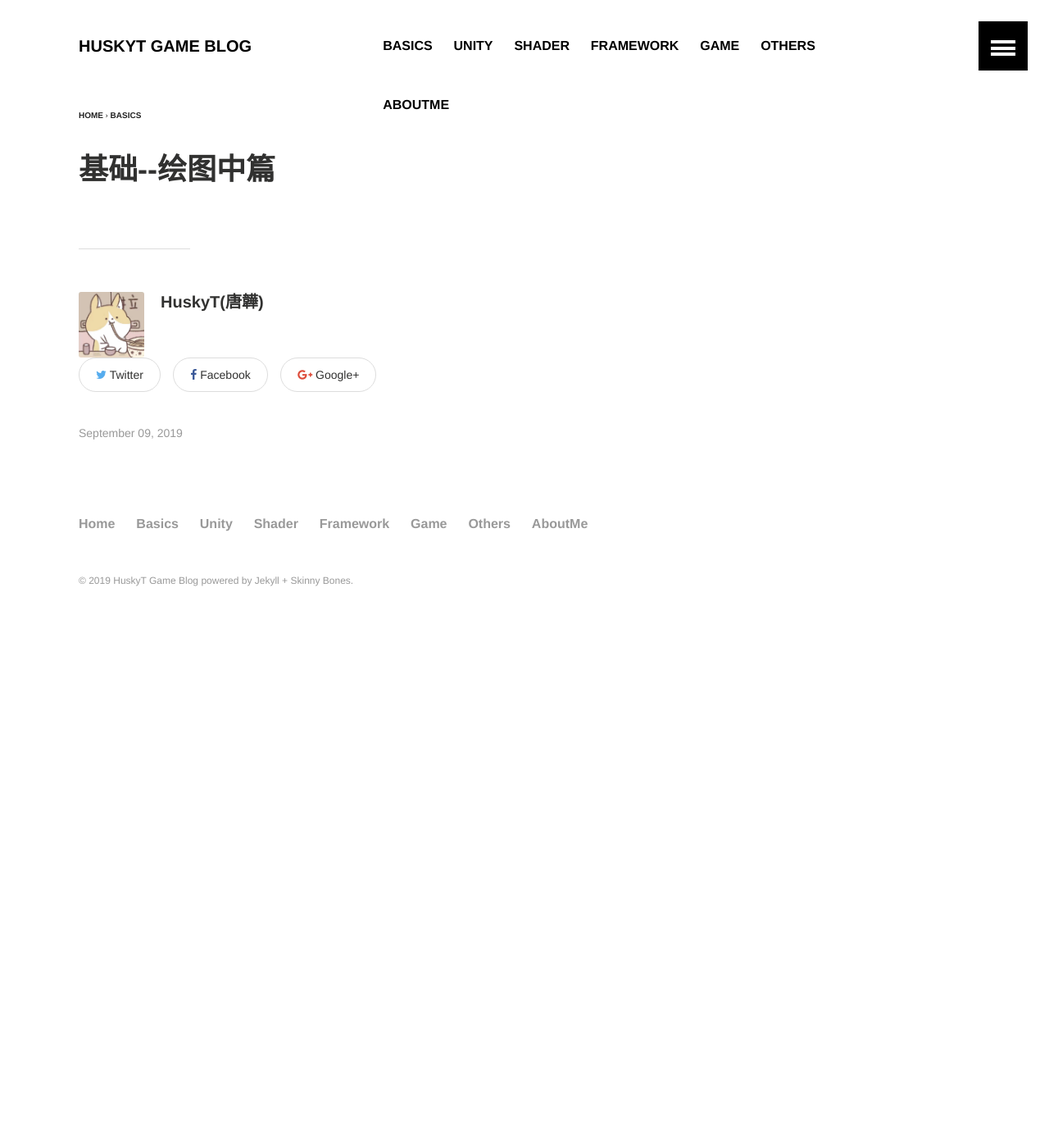
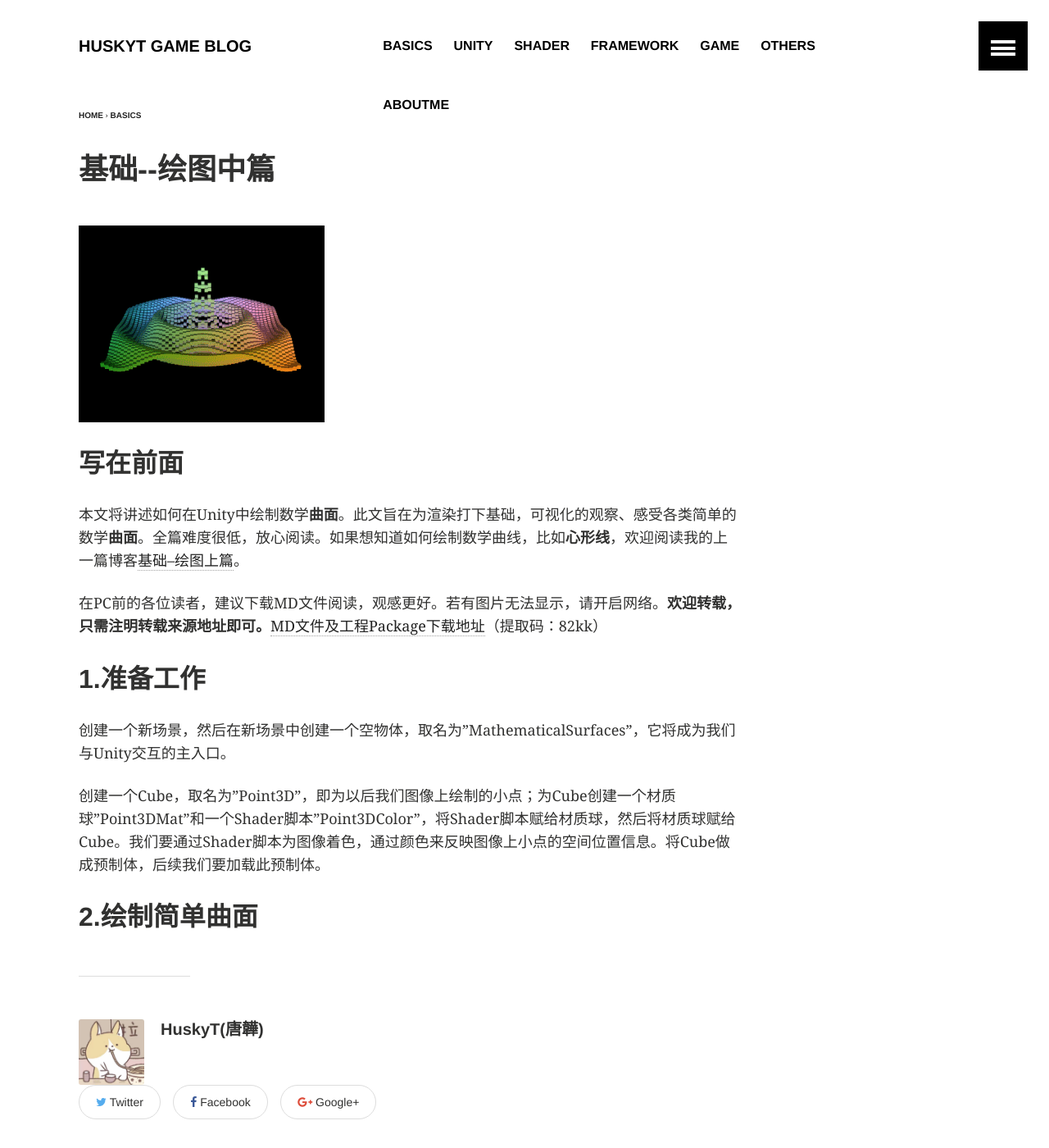
Before and after one commit to HuskyTGame/HuskyTGame.github.io, a Jekyll site: the page built from _posts/basics/2019-09-09-基础--绘图中篇.md, in a window 1280 px wide and 1400 px high. Shown: the whole window at 82% size. Built offline with Jekyll 4.4.1, drawn with Linux system fonts in a browser that asks for light colours.

Commit message:
Update 2019-09-09-基础--绘图中篇.md

```diff
--- a/_posts/basics/2019-09-09-基础--绘图中篇.md
+++ b/_posts/basics/2019-09-09-基础--绘图中篇.md
@@ -3,5 +3,21 @@ layout: article
 title:  "基础--绘图中篇"
 categories: basics
 image:
-    teaser: /in-post/basics/2019-09-09-基础--绘图中篇/CardioidPlusTwist.png
+    teaser: /in-post/basics/2019-09-09-基础--绘图中篇/Ripple.png
 ---
+
+![GIF1](https://huskytgame.github.io/images/in-post/basics/2019-09-09-基础--绘图中篇/RippleAnim.gif)
+
+## 写在前面
+
+本文将讲述如何在Unity中绘制数学**曲面**。此文旨在为渲染打下基础，可视化的观察、感受各类简单的数学**曲面**。全篇难度很低，放心阅读。如果想知道如何绘制数学曲线，比如**心形线**，欢迎阅读我的上一篇博客[基础--绘图上篇](https://huskytgame.github.io//basics/%E5%9F%BA%E7%A1%80-%E7%BB%98%E5%9B%BE%E4%B8%8A%E7%AF%87/)。
+
+在PC前的各位读者，建议下载MD文件阅读，观感更好。若有图片无法显示，请开启网络。**欢迎转载，只需注明转载来源地址即可。**[MD文件及工程Package下载地址](https://pan.baidu.com/s/1jy8tFNE26FzhrqQDFfA1Tg)（提取码：82kk）
+
+## 1.准备工作
+
+创建一个新场景，然后在新场景中创建一个空物体，取名为"MathematicalSurfaces"，它将成为我们与Unity交互的主入口。
+
+创建一个Cube，取名为"Point3D"，即为以后我们图像上绘制的小点；为Cube创建一个材质球"Point3DMat"和一个Shader脚本"Point3DColor"，将Shader脚本赋给材质球，然后将材质球赋给Cube。我们要通过Shader脚本为图像着色，通过颜色来反映图像上小点的空间位置信息。将Cube做成预制体，后续我们要加载此预制体。
+
+## 2.绘制简单曲面
```
